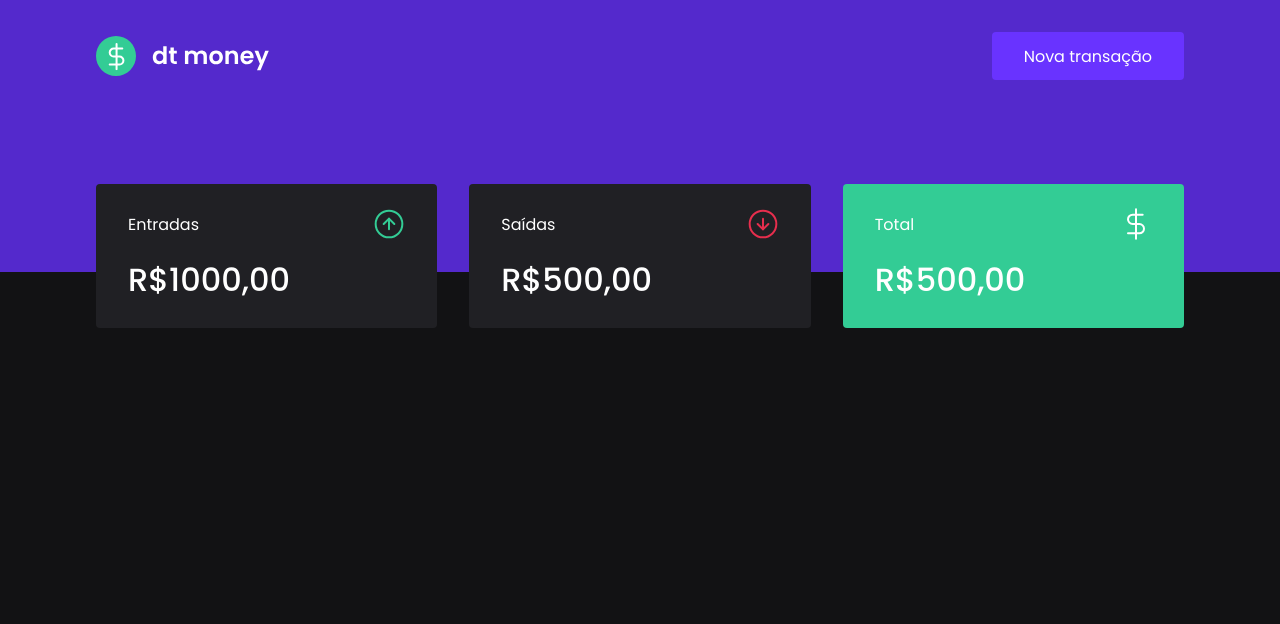
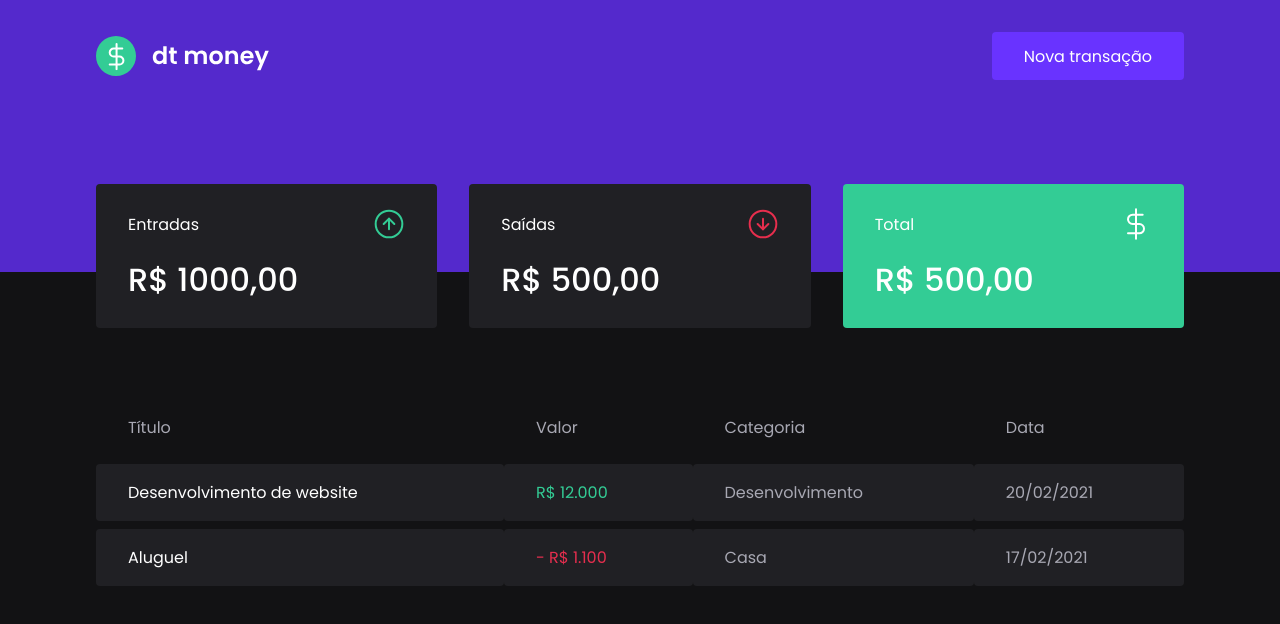
Before and after one commit to lucascprazeres/dt-money, a React (Vite) app: page / in a window 1280 px wide. Shown: the top 624 px of the page. Built offline with nearby package versions, Linux system fonts and the light colour scheme.

Commit message:
feat: add transactions table component

```diff
--- a/src/App.tsx
+++ b/src/App.tsx
@@ -12,5 +12,3 @@
     </>
   )
 }
-
-// 8257e6
--- a/src/components/Dashboard/index.tsx
+++ b/src/components/Dashboard/index.tsx
@@ -1,10 +1,12 @@
 import { Summary } from "../Summary";
+import { TransactionsTable } from "../TransactionsTable";
 import { Container } from "./styles";
 
 export function Dashboard() {
   return (
     <Container>
       <Summary />
+      <TransactionsTable />
     </Container>
   )
 }
--- a/src/components/Summary/index.tsx
+++ b/src/components/Summary/index.tsx
@@ -12,7 +12,7 @@
           <p>Entradas</p>
           <img src={incomeImg} alt="Entradas" />
         </header>
-        <strong>R$1000,00</strong>
+        <strong>R$ 1000,00</strong>
       </div>
 
       <div>
@@ -20,7 +20,7 @@
           <p>Saídas</p>
           <img src={outcomeImg} alt="Saídas" />
         </header>
-        <strong>R$500,00</strong>
+        <strong>R$ 500,00</strong>
       </div>
 
       <div className="highlight-background">
@@ -28,7 +28,7 @@
           <p>Total</p>
           <img src={totalImg} alt="Total" />
         </header>
-        <strong>R$500,00</strong>
+        <strong>R$ 500,00</strong>
       </div>
     </Container>
   )
--- /dev/null
+++ b/src/components/TransactionsTable/index.tsx
@@ -0,0 +1,34 @@
+import { Container } from "./styles";
+
+export function TransactionsTable() {
+  return (
+    <Container>
+      <table>
+        <thead>
+          <tr>
+            <th>Título</th>
+            <th>Valor</th>
+            <th>Categoria</th>
+            <th>Data</th>
+          </tr>
+        </thead>
+
+        <tbody>
+          <tr>
+            <td>Desenvolvimento de website</td>
+            <td className="deposit">R$ 12.000</td>
+            <td>Desenvolvimento</td>
+            <td>20/02/2021</td>
+          </tr>
+
+          <tr>
+            <td>Aluguel</td>
+            <td className="withdraw">- R$ 1.100</td>
+            <td>Casa</td>
+            <td>17/02/2021</td>
+          </tr>
+        </tbody>
+      </table>
+    </Container>
+  )
+}
--- /dev/null
+++ b/src/components/TransactionsTable/styles.ts
@@ -0,0 +1,39 @@
+import styled from "styled-components"
+
+export const Container = styled.div`
+  margin-top: 4rem;
+
+  table {
+    width: 100%;
+    border-spacing: 0 0.5rem;
+
+    th {
+      color: var(--text-body);
+      font-weight: 400;
+      padding: 1rem 2rem;
+      text-align: left;
+      line-height: 1.5rem;
+    }
+
+    td {
+      padding: 1rem 2rem;
+      border: 0;
+      background: var(--shape);
+      font-weight: 400;
+      color: var(--text-body);
+      border-radius: 0.25rem;
+
+      &:first-child {
+        color: var(--text-title);
+      }
+
+      &.deposit {
+        color: var(--green);
+      }
+
+      &.withdraw {
+        color: var(--red);
+      }
+    }
+  }
+`
--- a/src/styles/global.ts
+++ b/src/styles/global.ts
@@ -9,7 +9,7 @@
 
     --blue-light: #6933ff;
     --text-title: #fff;
-    --text-body: #e1e1e6;
+    --text-body: #a8a8b3;
 
     --shape: #202024;
   }
```
